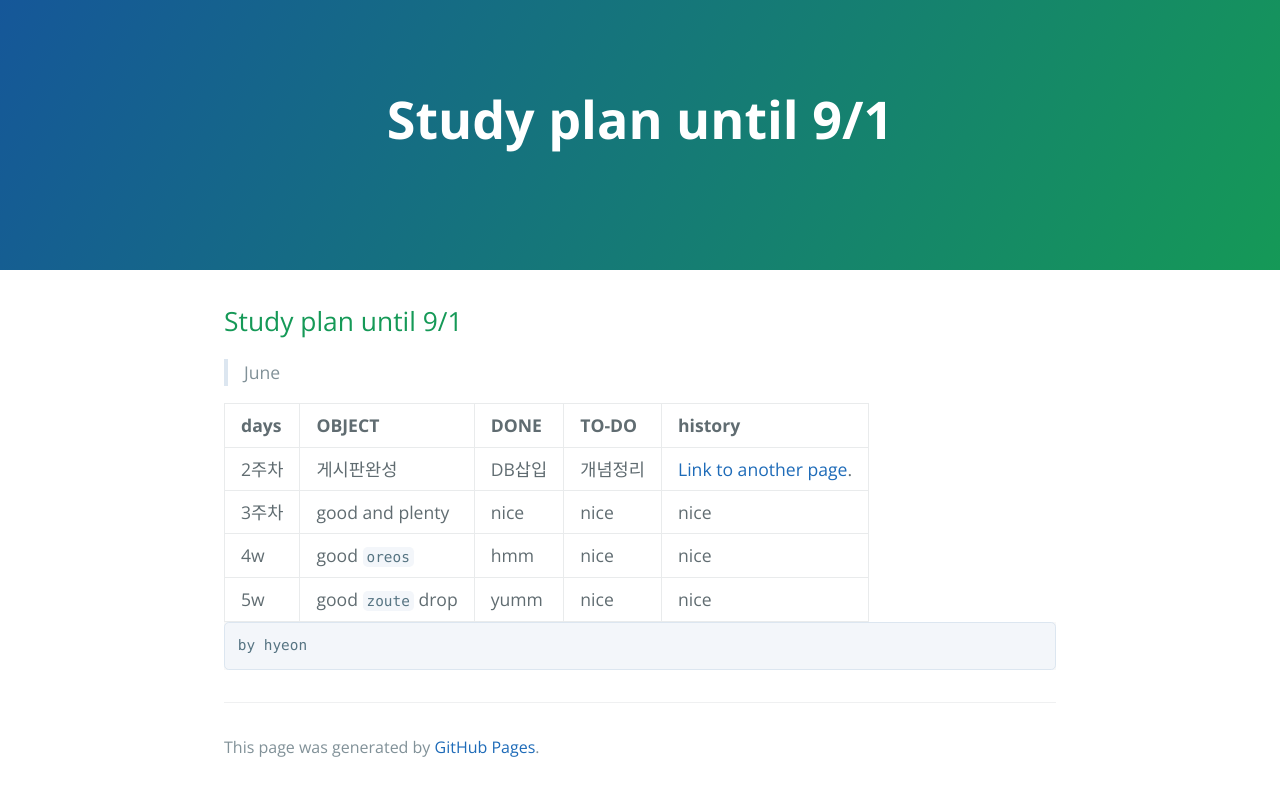
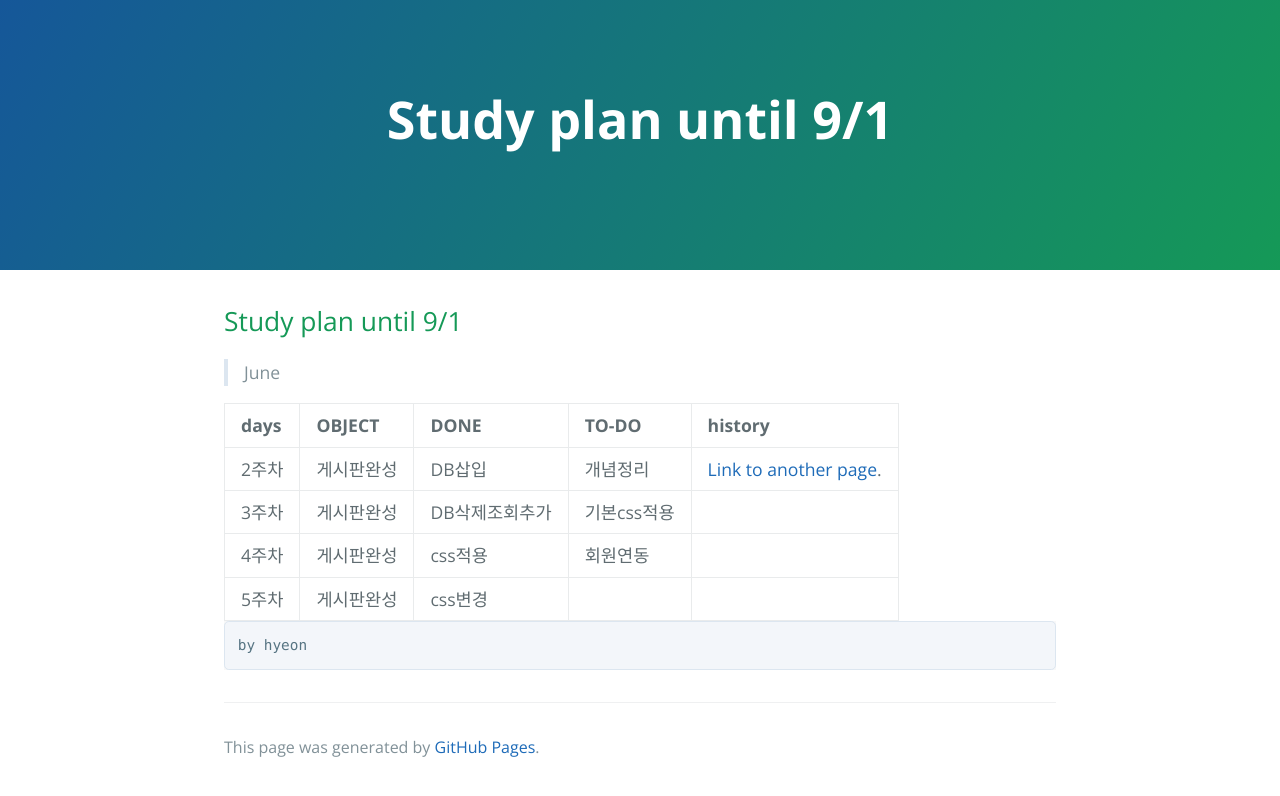
Before and after one commit to Jonghyun-K1m/Jonghyun-K1m.github.io, a Jekyll site: the page built from index.md, in a window 1280 px wide. Shown: the top 796 px of the page. Built offline with Jekyll 4.4.1, drawn with Linux system fonts in a browser that asks for light colours; the repository's description, which GitHub fills in, is left out; our own code applies the rules of GitHub Pages for plain Markdown files.

Commit message:
Update index.md

````diff
--- a/index.md
+++ b/index.md
@@ -9,9 +9,9 @@ layout: default
 | days        | OBJECT         | DONE | TO-DO  |history|
 |:-------------|:------------------|:------|:------|:------|
 | 2주차          | 게시판완성 | DB삽입  | 개념정리  |[Link to another page](./2week.html). |
-| 3주차 | good and plenty   | nice  | nice  | nice  |
-| 4w           | good `oreos`      | hmm   | nice  | nice  |
-| 5w           | good `zoute` drop | yumm  | nice  | nice  |
+| 3주차 | 게시판완성   | DB삭제조회추가  | 기본css적용  |   |
+| 4주차           | 게시판완성      | css적용   | 회원연동 |   |
+| 5주차           | 게시판완성 | css변경 |   |  |
 
 
 ```
````
